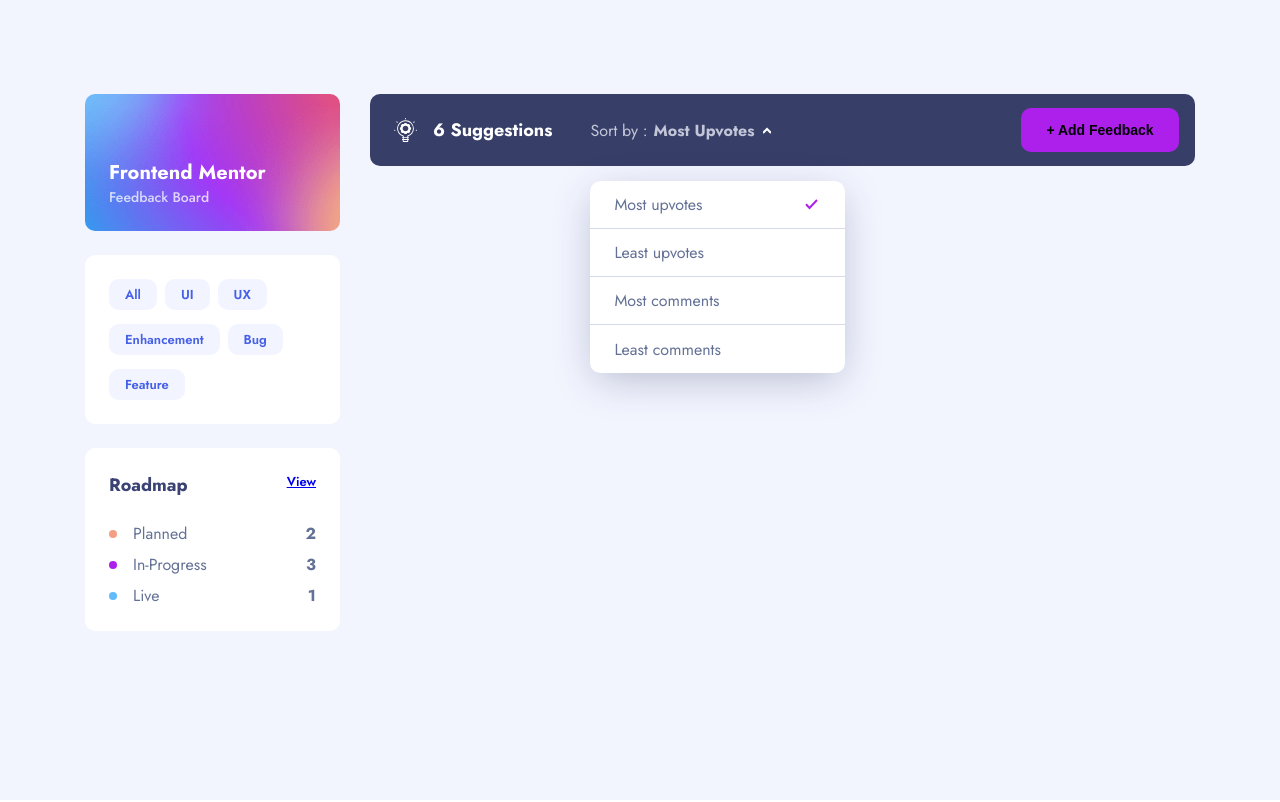
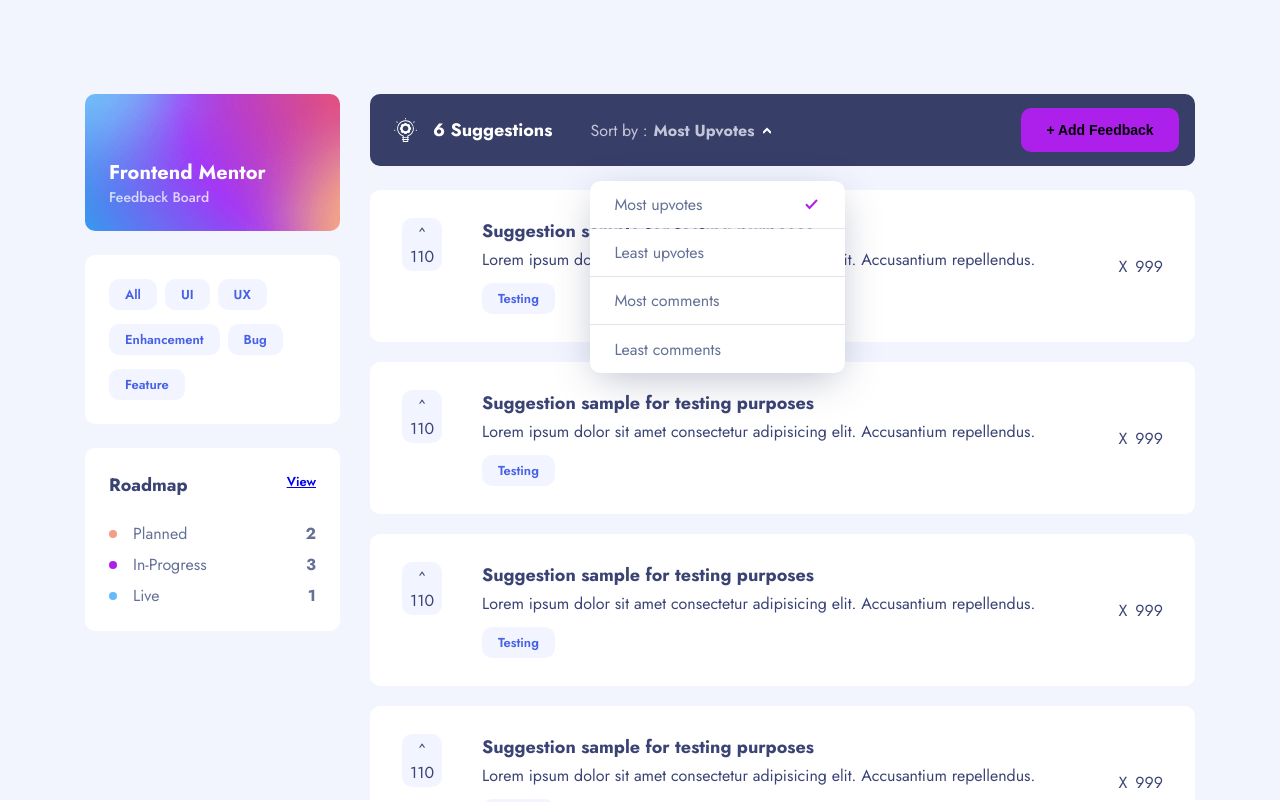
Before and after one commit to gnunez0101/product-feedback-app, a React (Vite) app: page / in a window 1280 px wide. Shown: the top 802 px of the page. Built offline with nearby package versions, Linux system fonts and the light colour scheme.

Commit message:
Starting with list of suggestions

```diff
--- a/src/components/SuggestionsList.css
+++ b/src/components/SuggestionsList.css
@@ -151,5 +151,86 @@
         }
       }
     }
+
+    .suggestions-list__items {
+      display: flex;
+      flex-direction: column;
+      gap: 20px;
+
+      .suggestion {
+        display: flex;
+        flex-direction: row;
+        justify-content: space-between;
+        border-radius: 10px;
+        padding-block: 28px;
+        padding-inline: 32px;
+        background-color: var(--White);
+
+        .left {
+          display: flex;
+          flex-direction: row;
+
+          .votes {
+            display: flex;
+            flex-direction: column;
+            justify-content: center;
+            align-items: center;
+            width: 40px;
+            height: 53px;
+            margin-right: 40px;
+            border-radius: 10px;
+            background-color: var(--interactive-normal);
+
+            &:hover {
+              background-color: var(--interactive-hover);
+            }
+          }
+
+          .contents {
+            .title {
+              font-size:      var(--H3-size);
+              font-weight:    var(--H3-weight);
+              line-height:    var(--H3-line);
+              letter-spacing: var(--H3-space);
+              color: var(--text-primary);
+            }
+
+            .description {
+              margin-top: 4px;
+            }
+
+            .category {
+              width: fit-content;
+              background-color: var(--interactive-normal);
+              color: var(--text-terceary);
+              font-size:   var(--Body-3-size);
+              font-weight: var(--Body-3-weight);
+              line-height: var(--Body-3-line);
+              border-radius: 10px;
+              margin-top: 12px;
+              padding-inline: 16px;
+              padding-block: 6px;
+
+              &:hover {
+                background-color: var(--interactive-hover);
+                cursor: pointer;
+              }
+
+              &:active {
+                background-color: var(--interactive-active);
+                color: var(--White);
+              }
+            }
+          }
+        }
+
+        .right {
+          display: flex;
+          justify-content: center;
+          align-items: center               ;
+          gap: 8px;
+        }
+      }
+    }
   }
 }
--- a/src/components/SuggestionsList.tsx
+++ b/src/components/SuggestionsList.tsx
@@ -39,6 +39,15 @@
           </button>
         </div>
       </div>
+
+      <div className="suggestions-list__items">
+        <Suggestion />
+        <Suggestion />
+        <Suggestion />
+        <Suggestion />
+        <Suggestion />
+        <Suggestion />
+      </div>
     </div>
   )
 }
@@ -55,3 +64,25 @@
     </div>
   )
 }
+
+function Suggestion() {
+  return (
+    <div className="suggestion">
+      <div className="left">
+        <div className="votes">
+          <div className="icon">^</div>
+          <div className="num-votes">110</div>
+        </div>
+        <div className="contents">
+          <div className="title">Suggestion sample for testing purposes</div>
+          <div className="description">Lorem ipsum dolor sit amet consectetur adipisicing elit. Accusantium repellendus.</div>
+          <div className="category">Testing</div>
+        </div>
+      </div>
+      <div className="right">
+        <div className="icon">X</div>
+        <div className="comments">999</div>
+      </div>
+    </div>
+  )
+}
```
Also changed, not shown: src/components/Sidebar.css (+6 -6 lines).
